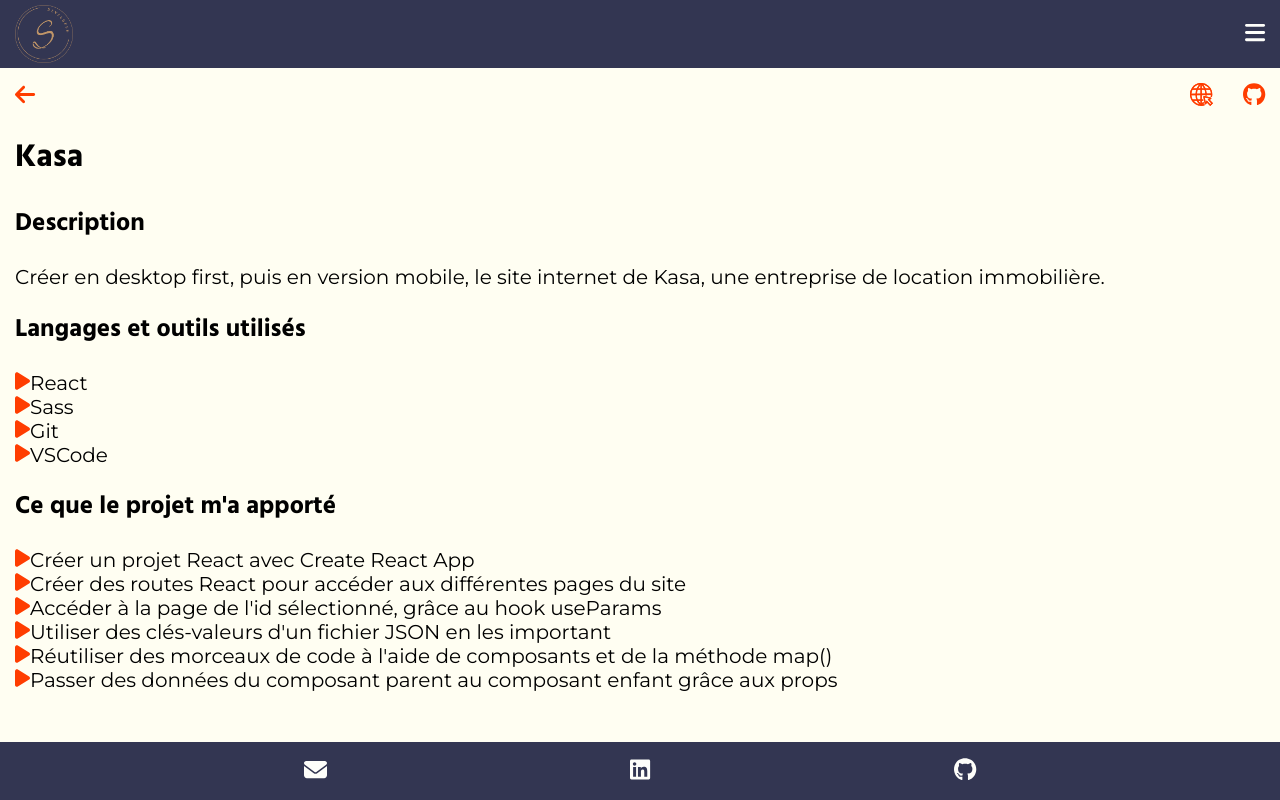
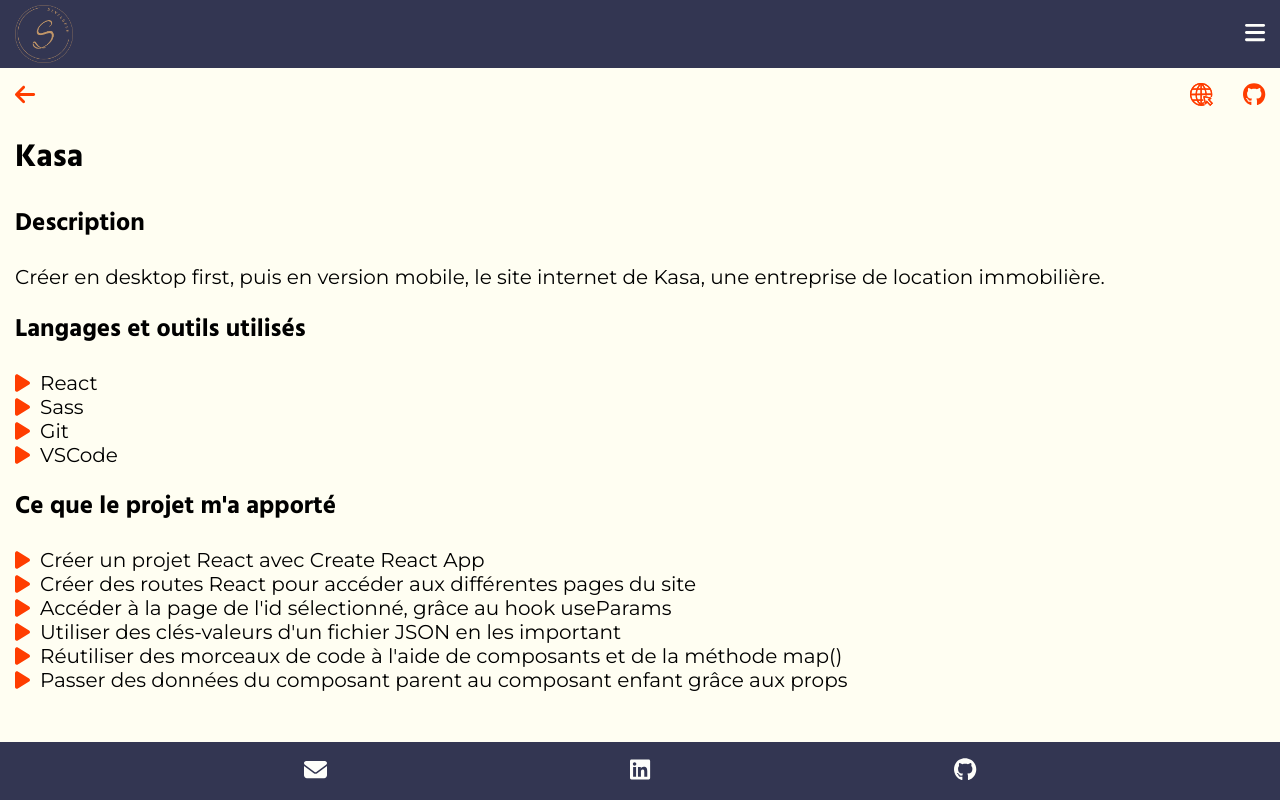
Before and after one commit to Christellaa/portfolio, a React (Create React App) app: page /projects/1 in a window 1280 px wide. Built offline with nearby package versions, Linux system fonts and the light colour scheme.

Commit message:
Change classes

```diff
--- a/src/pages/Projects/ProjectDetails.jsx
+++ b/src/pages/Projects/ProjectDetails.jsx
@@ -49,7 +49,7 @@
         <h2>Langages et outils utilisés</h2>
         <ul className="NoPaddingLeft">
           {tools.map((tool, id) => (
-            <li key={id} className="flex ProjectItems">
+            <li key={id} className="flex listItems itemsSpace">
               <FontAwesomeIcon icon={faPlay} className="colorBtn" />
               {tool}
             </li>
@@ -58,7 +58,7 @@
         <h2>Ce que le projet m'a apporté</h2>
         <ul className="NoPaddingLeft">
           {learned.map((learn, id) => (
-            <li key={id} className="flex ProjectItems">
+            <li key={id} className="flex listItems itemsSpace">
               <FontAwesomeIcon icon={faPlay} className="colorBtn" />
               {learn}
             </li>
```
